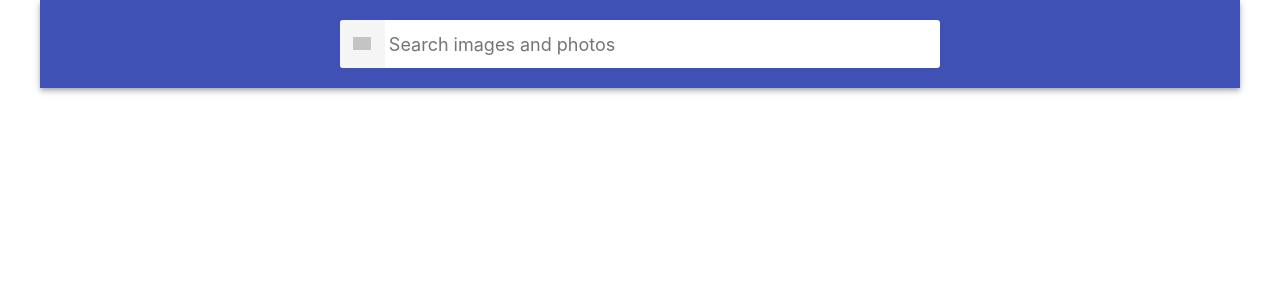
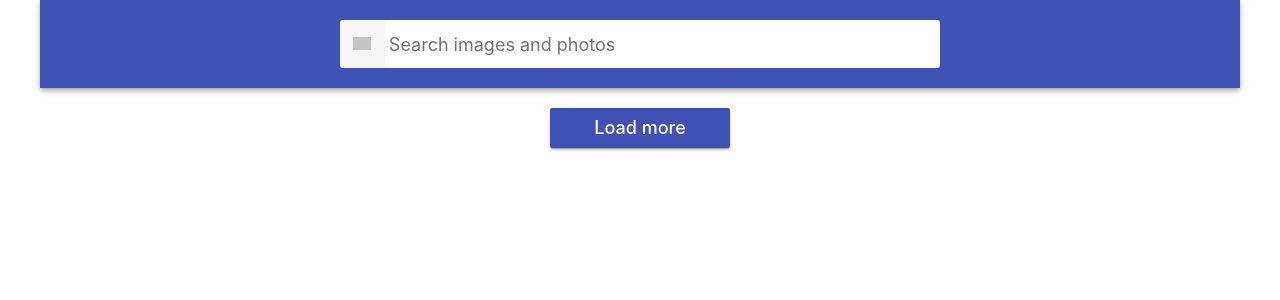
Before and after one commit to Fredy228/goit-react-hw-03-image-finder, a React (Create React App) app: page / in a window 1280 px wide. Shown: the top 300 px of the page. Built offline with nearby package versions, Linux system fonts and the light colour scheme; grey boxes are pictures that could not be loaded.

Commit message:
complete-button-imgGallery

```diff
--- a/package.json
+++ b/package.json
@@ -9,6 +9,7 @@
     "@testing-library/jest-dom": "^5.16.3",
     "@testing-library/react": "^12.1.4",
     "@testing-library/user-event": "^13.5.0",
+    "axios": "^1.2.6",
     "prop-types": "^15.8.1",
     "react": "^18.1.0",
     "react-dom": "^18.1.0",
--- a/src/components/App/App.jsx
+++ b/src/components/App/App.jsx
@@ -1,20 +1,36 @@
 import React from "react";
 import { Container } from "./App.styled";
-import Searchbar from '../Searchbar/Searchbar'
+import Searchbar from '../Searchbar/Searchbar';
+import ImageGallery from '../ImageGallery/ImageGallery';
+import { Button } from "components/Button/Button";
 
 class App extends React.Component {
   state = {
-    query: ''
+    query: '',
+    page: 1
   }
 
   hendleSearchQuery = (searchName) => {
-    this.setState({query: searchName})
+    if(searchName !== this.state.query) {
+      this.setState({query: searchName, page: 1})
+    }
+
+  }
+
+  changePage = () => {
+    this.setState(prevState => ({page: prevState.page + 1}))
   }
 
   render () {
+    const {query, page} = this.state;
+
     return (
       <Container>
         <Searchbar onSubmitForm={this.hendleSearchQuery}/>
+        <ImageGallery
+        querySearch={query}
+        pageSearch={page}/>
+        <Button onLoadMore={this.changePage}/>
       </Container>
     )
   }
--- a/src/components/App/App.styled.jsx
+++ b/src/components/App/App.styled.jsx
@@ -3,4 +3,5 @@ import styled from '@emotion/styled';
 export const Container = styled.div`
     max-width: 1200px;
     margin:  0 auto;
+    text-align: center;
 `;
--- a/src/components/Button/Button.jsx
+++ b/src/components/Button/Button.jsx
@@ -0,0 +1,7 @@
+import { BtnLoadMore } from "./Button.styled"
+
+export const Button = ({onLoadMore}) => {
+    return(
+        <BtnLoadMore type="button" onClick={onLoadMore}>Load more</BtnLoadMore>
+    )
+}
--- a/src/components/Button/Button.styled.jsx
+++ b/src/components/Button/Button.styled.jsx
@@ -0,0 +1,29 @@
+import styled from '@emotion/styled';
+
+export const BtnLoadMore = styled.button`
+    padding: 8px 16px;
+    border-radius: 2px;
+    background-color: #3f51b5;
+    transition: all 250ms cubic-bezier(0.4, 0, 0.2, 1);
+    text-align: center;
+    display: inline-block;
+    color: #fff;
+    border: 0;
+    text-decoration: none;
+    cursor: pointer;
+    font-family: inherit;
+    font-size: 18px;
+    line-height: 24px;
+    font-style: normal;
+    font-weight: 500;
+    min-width: 180px;
+    box-shadow: 0px 3px 1px -2px rgba(0, 0, 0, 0.2),
+    0px 2px 2px 0px rgba(0, 0, 0, 0.14), 0px 1px 5px 0px rgba(0, 0, 0, 0.12);
+    margin-top: 20px;
+
+    :hover,
+    :focus {
+        background-color: #303f9f;
+        cursor: pointer;
+    }
+`;
--- a/src/components/ImageGallery/ImageGallery.jsx
+++ b/src/components/ImageGallery/ImageGallery.jsx
@@ -1,13 +1,45 @@
 import React from "react";
+import {ImageGalleryList} from './ImageGallery.styled';
+import {getImgagesAPI} from '../PixabayAPI/PixabayAPI';
 
 class ImageGallery extends React.Component {
     state = {
+        hits: [],
+    }
 
+    async componentDidUpdate(prevProps) {
+        const {querySearch, pageSearch} = this.props;
+        const {hits} = this.state;
+
+        if(querySearch !== prevProps.querySearch) {
+            const resalt = await hitsPushArr([]);
+            this.setState({hits: resalt});
+        }
+
+        if(pageSearch !== prevProps.pageSearch) {
+            const resalt = await hitsPushArr(hits);
+            this.setState({hits: resalt});
+        }
+
+        async function hitsPushArr(parametrHits) {
+            const response = await getImgagesAPI(querySearch, pageSearch);
+            let hitArray = [...parametrHits];
+                response.map(({id, webformatURL, largeImageURL}) => {
+                 return hitArray.push({
+                     id,
+                     webformatURL,
+                     largeImageURL
+                 })
+                })
+            return hitArray
+        }
     }
 
     render() {
         return(
-            ''
+            <ImageGalleryList>
+
+            </ImageGalleryList>
         )
     }
 }
--- a/src/components/ImageGallery/ImageGallery.styled.jsx
+++ b/src/components/ImageGallery/ImageGallery.styled.jsx
@@ -0,0 +1,14 @@
+import styled from '@emotion/styled';
+
+export const ImageGalleryList = styled.ul`
+    display: grid;
+    max-width: calc(100vw - 48px);
+    grid-template-columns: repeat(auto-fill, minmax(320px, 1fr));
+    grid-gap: 16px;
+    margin-top: 0;
+    margin-bottom: 0;
+    padding: 0;
+    list-style: none;
+    margin-left: auto;
+    margin-right: auto;
+`;
--- /dev/null
+++ b/src/components/PixabayAPI/PixabayAPI.jsx
@@ -0,0 +1,9 @@
+import axios from 'axios';
+
+const KEY_API_PIXABAY = '31525078-c25aa98820f24120add7be3d2';
+const URL_BASE = 'https://pixabay.com/api/';
+
+export const getImgagesAPI = async (querySearch, page) => {
+  const response = await axios.get(`${URL_BASE}?q=${querySearch}&page=${page}&key=${KEY_API_PIXABAY}&image_type=photo&orientation=horizontal&per_page=12`);
+    return response.data.hits;
+}
```
Also changed, not shown: 1 other file (tests, documents, lock files or other folders).
